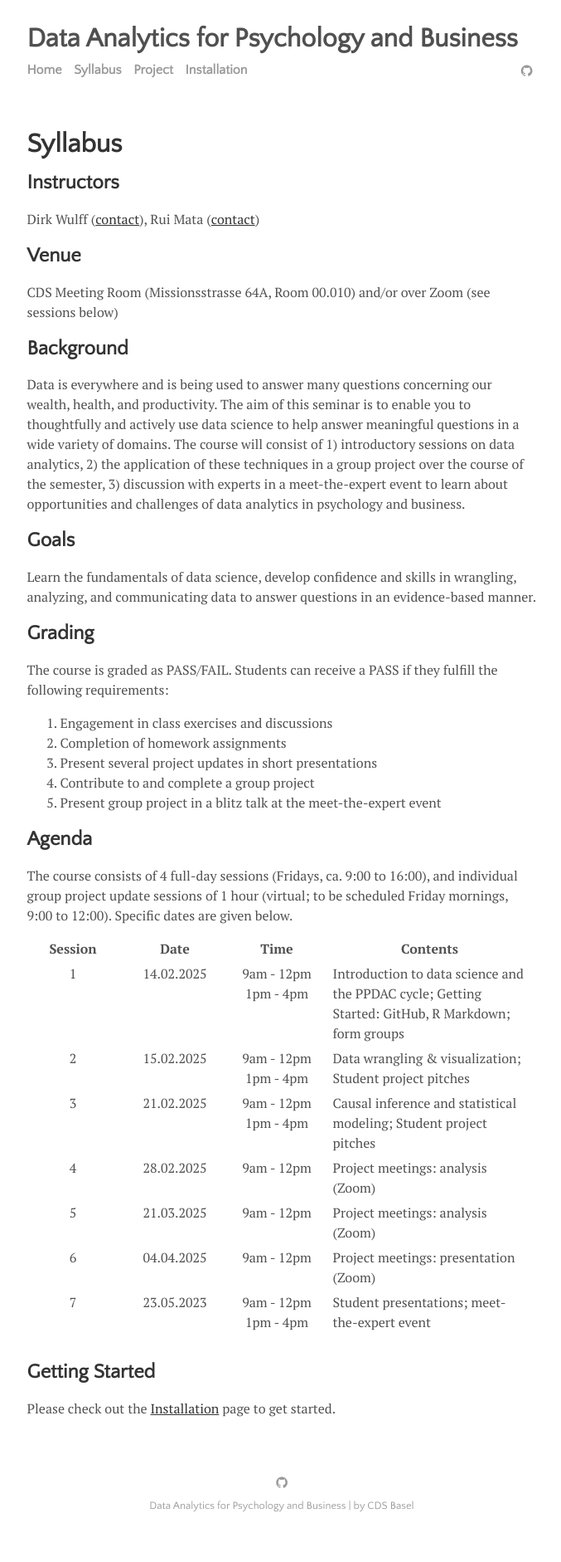
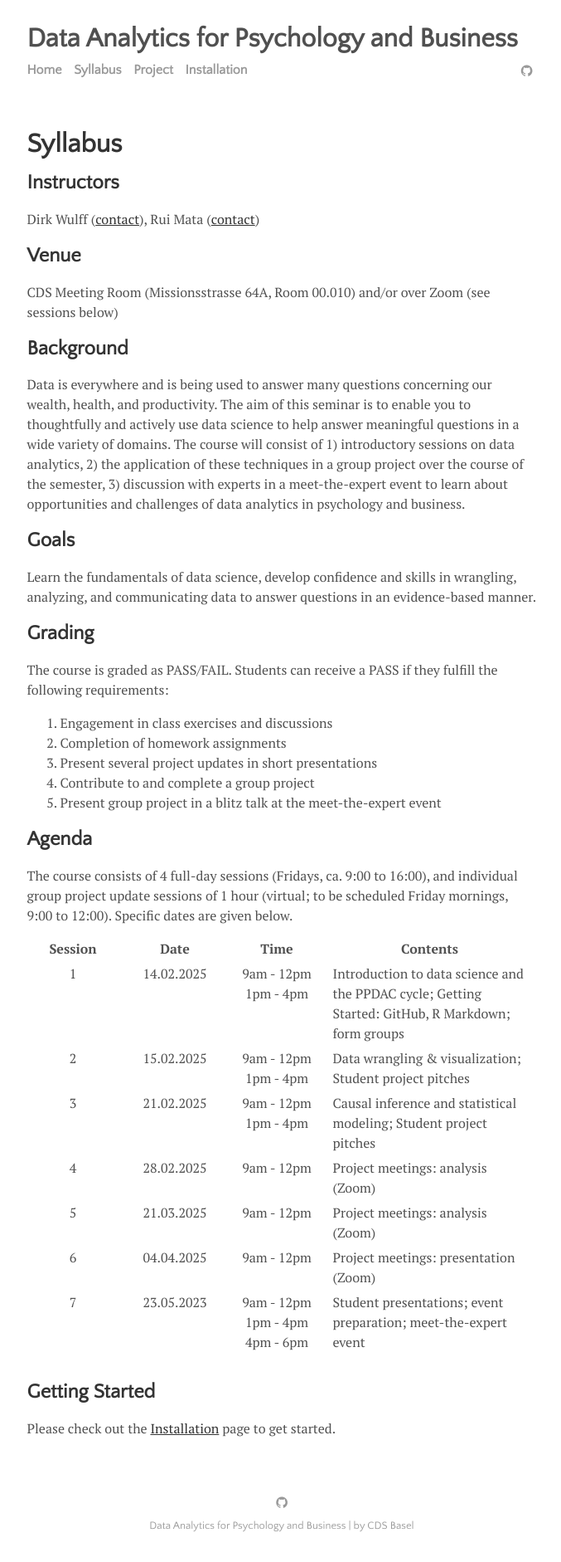
Before and after one commit to cdsbasel/dataanalytics_2025, a Jekyll site: the page built from menu/syllabus.md, in a window 1280 px wide. Shown: the whole page at 83% size, without its empty margins (300-977 px from the left). Built offline with Jekyll 4.4.1, drawn with Linux system fonts in a browser that asks for light colours; before the commit the page ends 1858 px from its top, so only the background shows below that.

Commit message:
Update syllabus.md

```diff
--- a/menu/syllabus.md
+++ b/menu/syllabus.md
@@ -85,8 +85,8 @@ td {
 <tr>
   <td style="text-align:center">7</td>
   <td style="text-align:center">23.05.2023</td>
-  <td style="text-align:center">9am - 12pm<br>1pm - 4pm</td>
-  <td>Student presentations; meet-the-expert event</td>
+  <td style="text-align:center">9am - 12pm<br>1pm - 4pm<br>4pm - 6pm</td>
+  <td>Student presentations; event preparation; meet-the-expert event</td>
 </tr>
 </table>
 
```
